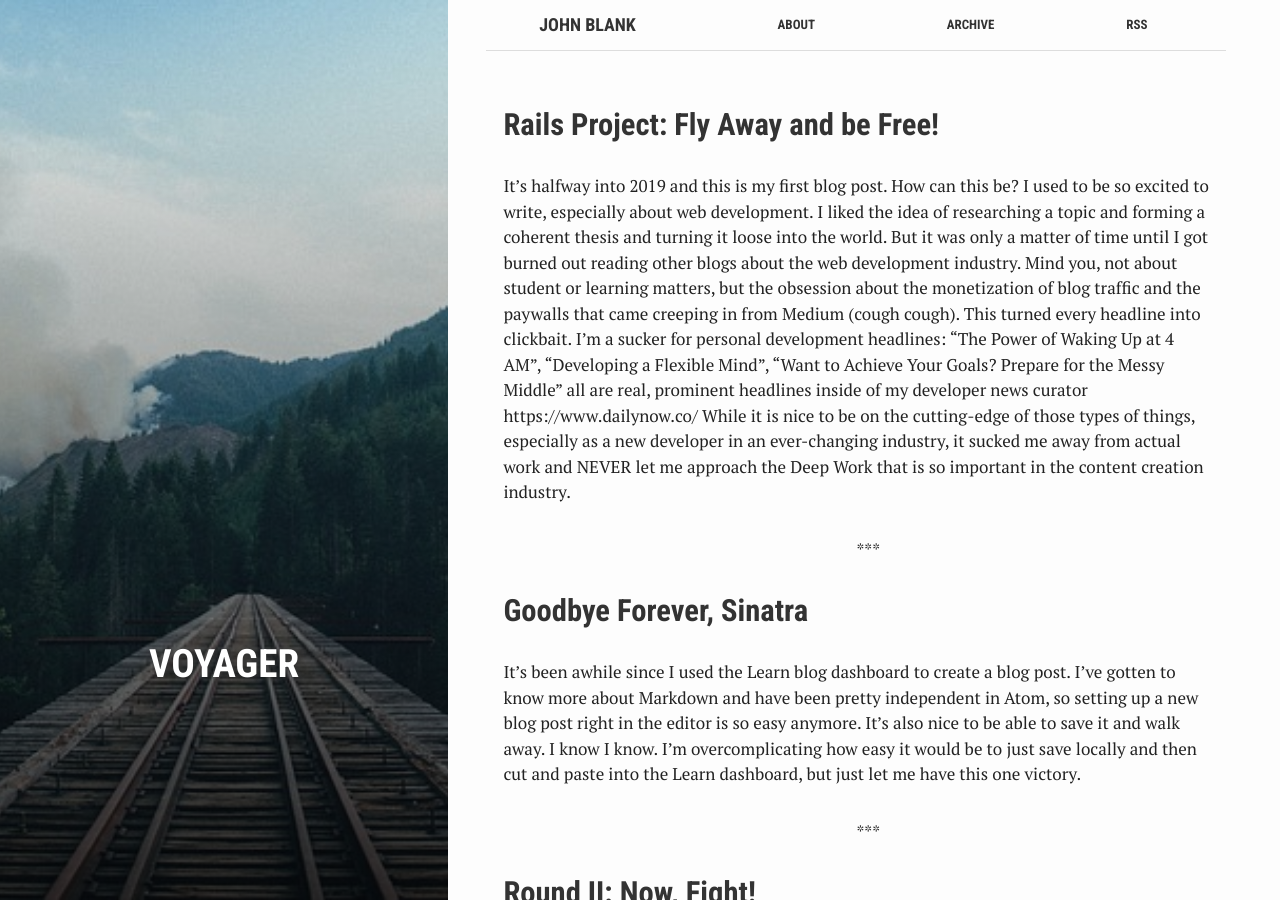
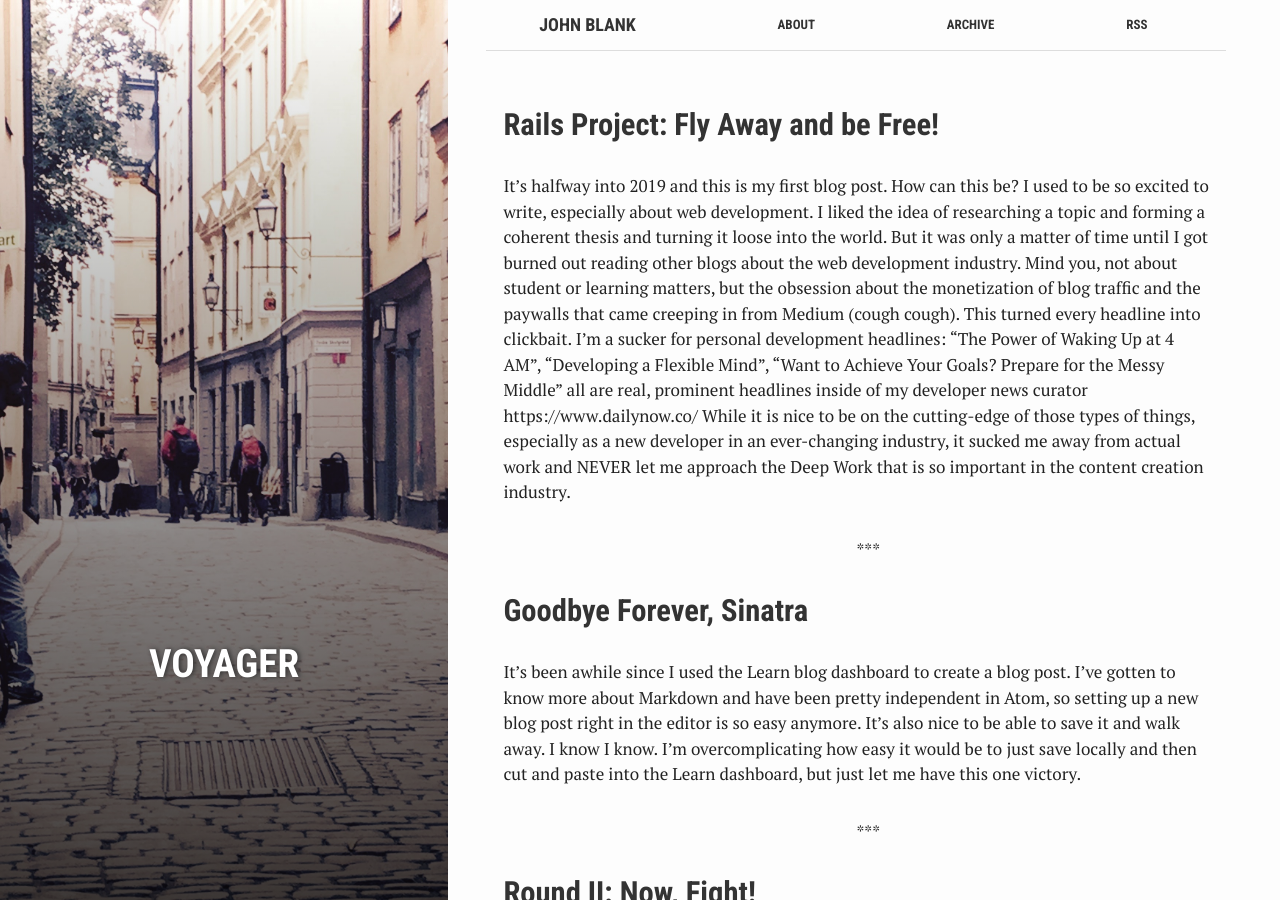
Before and after one commit to veloblank/veloblank.github.io, a Jekyll site: the page built from index.html, in a window 1280 px wide and 900 px high. Built offline with Jekyll 4.4.1, drawn with Linux system fonts in a browser that asks for light colours.

Commit message:
Add new picture to replace 'Voyager'

```diff
--- a/index.html
+++ b/index.html
@@ -1,5 +1,5 @@
 ---
-bg: "rails.jpg"
+bg: "stockholm-cycling.jpg"
 layout: default
 crawlertitle: "Veloblank Blog"
 title: "Voyager"
@@ -7,8 +7,8 @@ summary: ""
 ---
 
 {% for post in site.posts limit: 5 %}
-  <article class="index-page">
-    <h2><a href="{{ post.url | relative_url }}">{{ post.title }}</a></h2>
-    {{ post.excerpt }}
-  </article>
+<article class="index-page">
+  <h2><a href="{{ post.url | relative_url }}">{{ post.title }}</a></h2>
+  {{ post.excerpt }}
+</article>
 {% endfor %}
```
Also changed, not shown: assets/images/stockholm-cycling.jpg (added).
